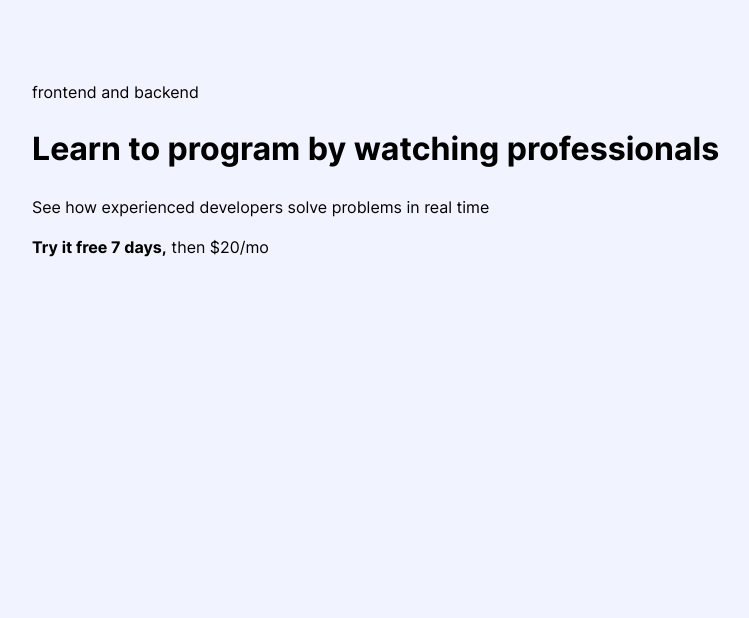
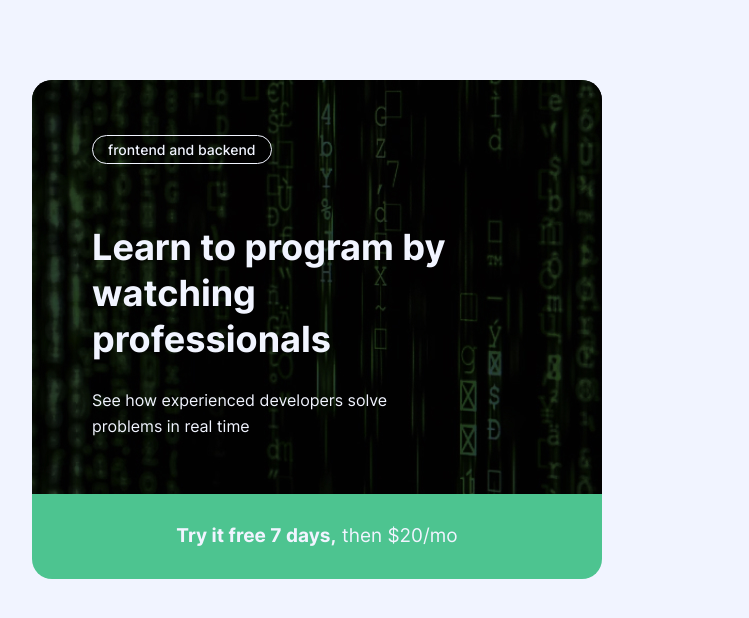
Before and after one commit to ozodbekqurbanbayev/intro-dars, a plain HTML site: page index.html in a window 1280 px wide. Shown: the whole page, without its empty margins (12-761 px from the left). Drawn offline with Linux system fonts and the light colour scheme.

Commit message:
add site hero section

```diff
--- a/css/styles.css
+++ b/css/styles.css
@@ -88,3 +88,58 @@ margin-right: auto;
   padding-top: 80px;
   padding-bottom: 80px;
 }
+
+/* HERO */
+.intro-page{
+  display: flex;
+}
+.hero {
+  --text-color:#f1f4ff;
+  display: flex;
+  flex-direction: column;
+  width: 100%;
+ max-width: 570px;
+ border-radius: 20px;
+ color: var(--text-color);
+ overflow: hidden;
+}
+.hero-main {
+  display: flex;
+  flex-direction: column;
+  align-items: flex-start;
+  flex-grow: 1;
+  padding: 55px 60px;
+  background-color: #222;
+  background-image: url(../img/orqa-fon.jpg);
+  background-repeat: no-repeat;
+  background-size: cover;
+  background-position: center;
+}
+.hero-badge {
+  border-radius: 41px;
+  padding: 5px 15px;
+
+  border: 1px solid var(--text-color);
+  font-size: 14px;
+  font-weight: 500;
+  line-height: normal;
+margin-bottom: 60px;
+}
+.hero-heading {
+  margin-top: 0;
+  margin-bottom: 25px;
+  font-size: 36px;
+  line-height: 46px;
+  font-weight: 700;
+}
+.hero-text {
+  margin: 0;
+  font-size: 16px;
+  line-height: 26px;
+}
+.hero-bottom {
+  background-color: var(--green);
+  padding: 28px;
+  font-size: 19px;
+  text-align: center;
+}
--- a/index.html
+++ b/index.html
@@ -17,8 +17,8 @@
         <div class="hero">
           <div class="hero-main">
             <div class="hero-badge">frontend and backend</div>
-            <h1 class="hero-heading">Learn to program by watching professionals</h1>
-            <p class="hero-text">See how experienced developers solve problems in real time</p>
+            <h1 class="hero-heading">Learn to program by <br> watching <br> professionals</h1>
+            <p class="hero-text">See how experienced developers solve <br> problems in real time</p>
           </div>
           <div class="hero-bottom"><strong>Try it free 7 days,</strong> then $20/mo</div>
         </div>
```
Also changed, not shown: img/orqa-fon.jpg (added), img/orqa-fon@2x.jpg (added).
